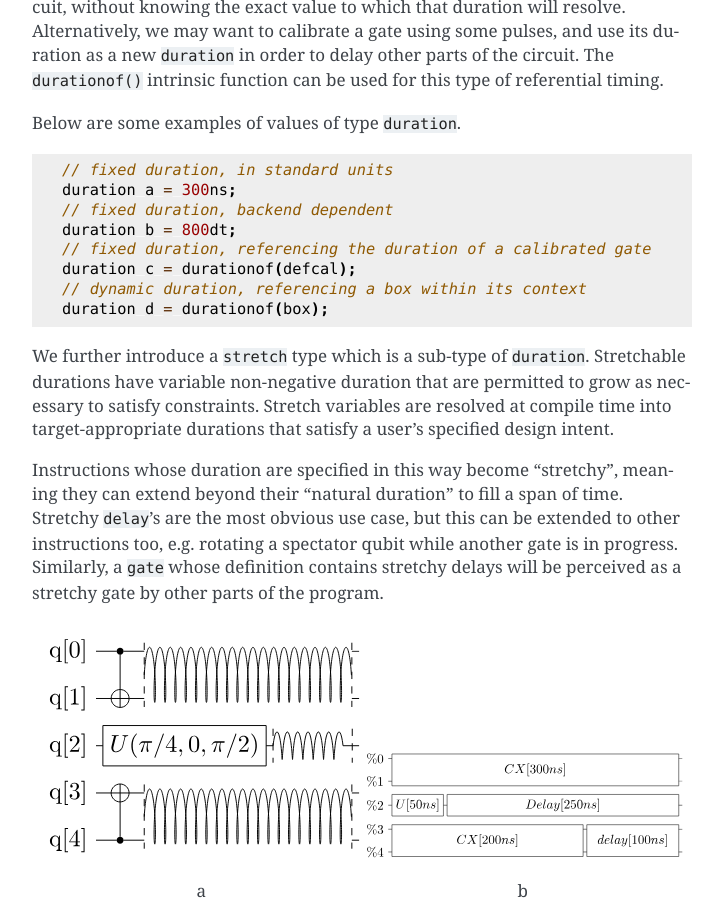
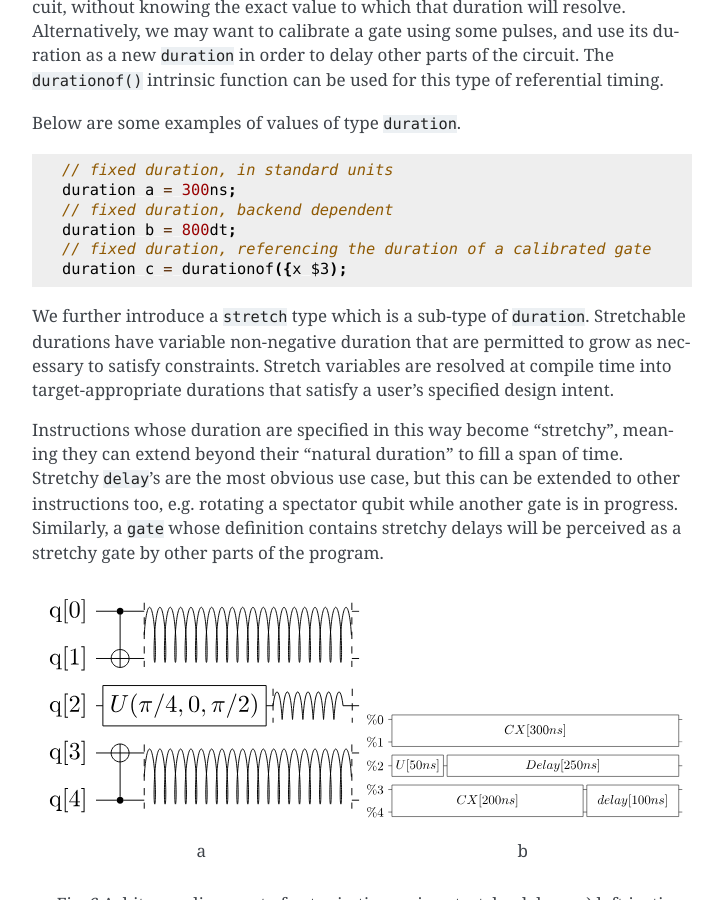
Before and after one commit to openqasm/openqasm, a Sphinx documentation site: the page built from source/language/delays.rst, in a window 1280 px wide and 900 px high, scrolled down 732 px. Shown: the whole window, without its empty margins (388-1111 px from the left). Built offline with Sphinx 7.4.7, drawn with Linux system fonts in a browser that asks for light colours; cross-references to code outside the pages are shown as plain code.

Commit message:
Update usage of durationof

```diff
--- a/source/language/classical.rst
+++ b/source/language/classical.rst
@@ -3,7 +3,7 @@ Classical instructions
 
 We envision two levels of classical control: simple, low-level instructions embedded as
 part of a quantum circuit and high-level external functions which perform more complex
-classical computations. The low-level functions are fast, apply control flow and allow basic
+classical computations. The low-level functions allow basic
 computations on lower-level parallel control processors. These instructions are likely
 to have known durations and many such instructions might be executed
 within the qubit coherence time. The external, or ``extern``, functions execute
--- a/source/language/delays.rst
+++ b/source/language/delays.rst
@@ -51,9 +51,7 @@ Below are some examples of values of type ``duration``.
        // fixed duration, backend dependent
        duration b = 800dt;
        // fixed duration, referencing the duration of a calibrated gate
-       duration c = durationof(defcal);
-       // dynamic duration, referencing a box within its context
-       duration d = durationof(box);
+       duration c = durationof({x $3);
 
 We further introduce a ``stretch`` type which is a sub-type of ``duration``. Stretchable durations
 have variable non-negative duration that are permitted to grow as necessary
--- a/source/language/types.rst
+++ b/source/language/types.rst
@@ -267,13 +267,13 @@ Duration
 We introduce a ``duration`` type to express timing.
 Durations are positive numbers with a unit of time. ``ns, μs, ms, s`` are used for SI time
 units. ``dt`` is a backend-dependent unit equivalent to one waveform sample on
-the backend. ``durationof()`` is an intrinsic function used to reference the duration of
-another part of the program or the duration of a calibrated gate.
+the backend. ``durationof()`` is an intrinsic function used to reference the duration of a calibrated gate.
 
 .. code-block:: c
 
    duration one_second = 1000ms;
    duration thousand_cycles = 1000dt;
+   duration c = durationof({x $3);
 
 ``duration`` is further discussed in :any:`duration-and-stretch`
 
```
